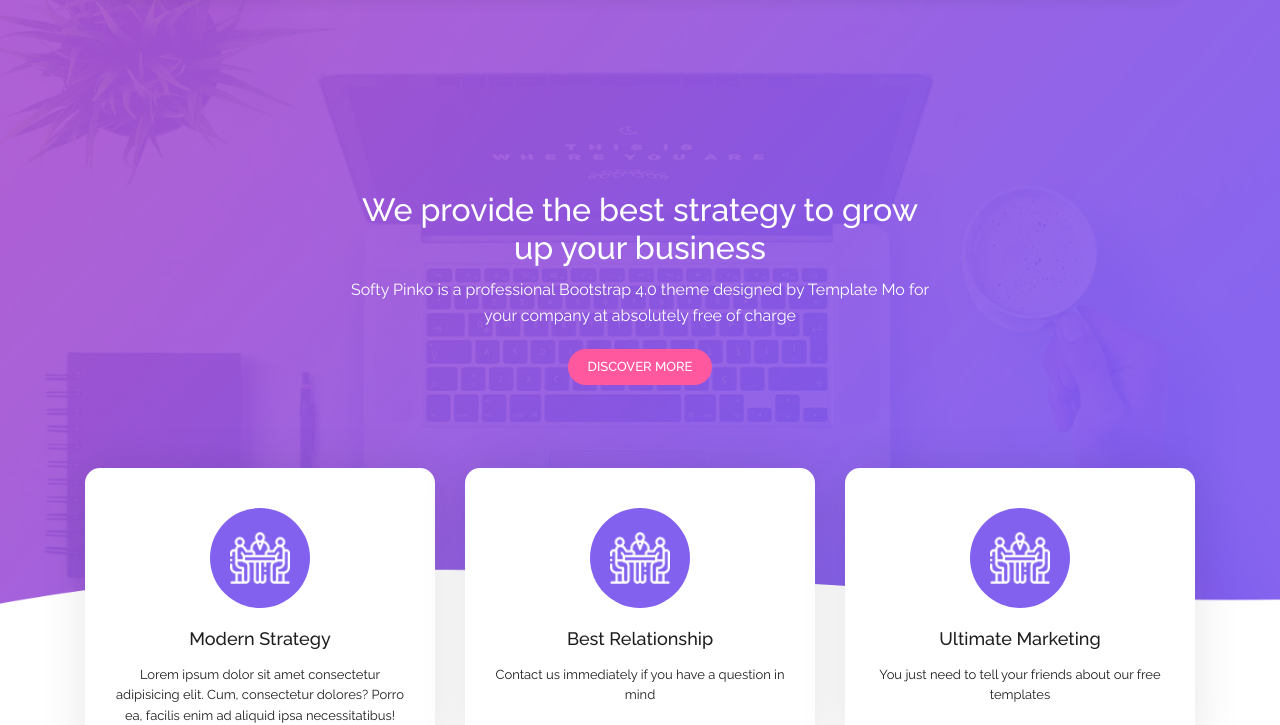
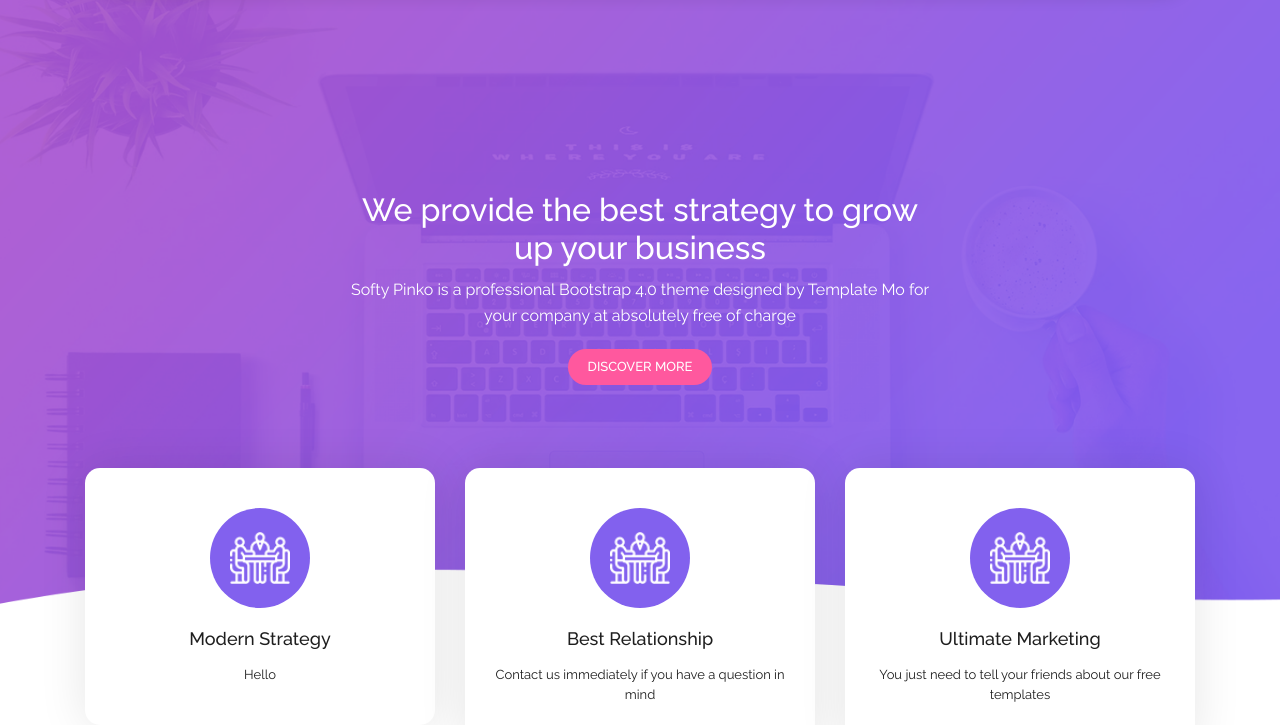
Before and after one commit to Nhatanhhhh/HW14, a plain HTML site: page index.html in a window 1280 px wide. Shown: the part 112-837 px from the top of the page. Drawn offline with Linux system fonts and the light colour scheme.

Commit message:
third commit

```diff
--- a/index.html
+++ b/index.html
@@ -109,7 +109,7 @@
                             <img src="assets/img/featured-item-01.png" alt="icon1">
                         </div>
                         <h3 class="inner-title">Modern Strategy</h3>
-                        <p class="inner-desc">Lorem ipsum dolor sit amet consectetur adipisicing elit. Cum, consectetur dolores? Porro ea, facilis enim ad aliquid ipsa necessitatibus! Similique accusamus cum inventore dolor ipsam? Ratione natus consectetur quis inventore?</p>
+                        <p class="inner-desc">Hello</p>
                     </div>
                 </div>
                 <div class="col-lg-4 col-sm-6 col-12">
```
